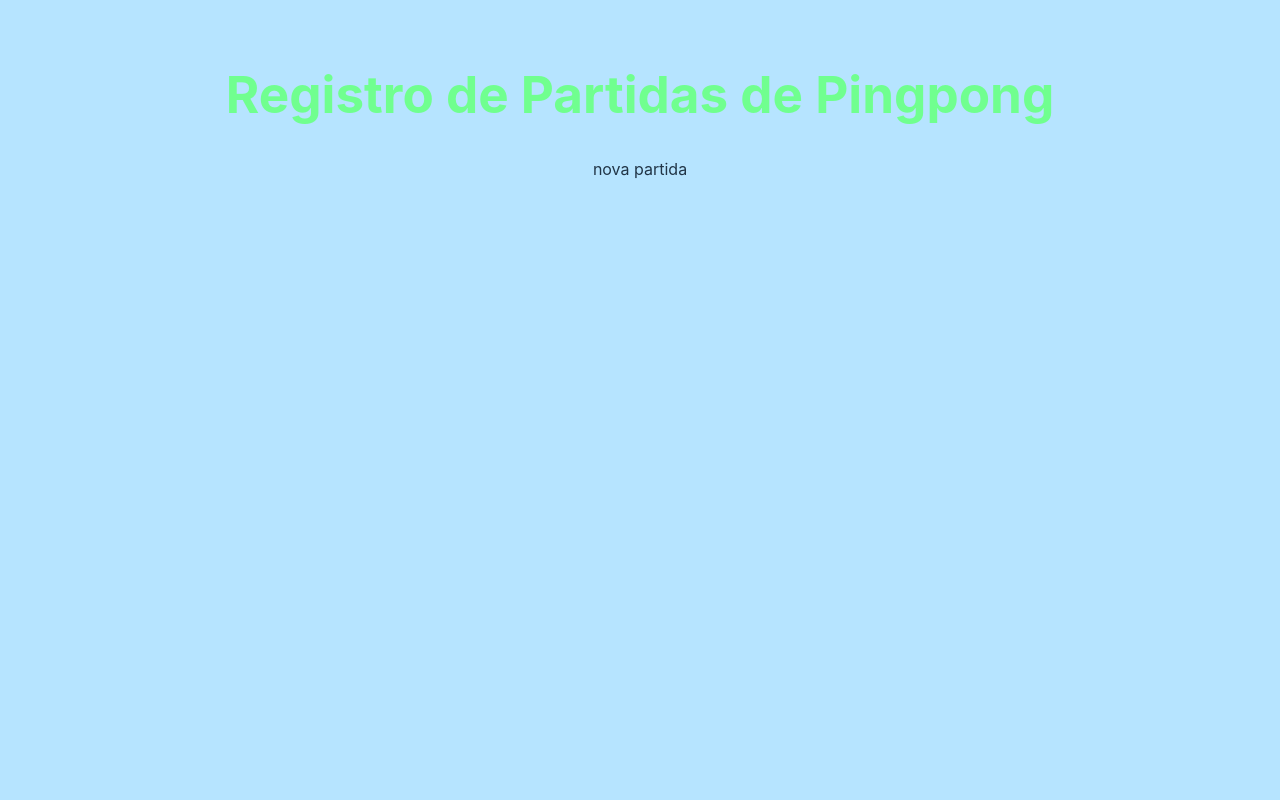
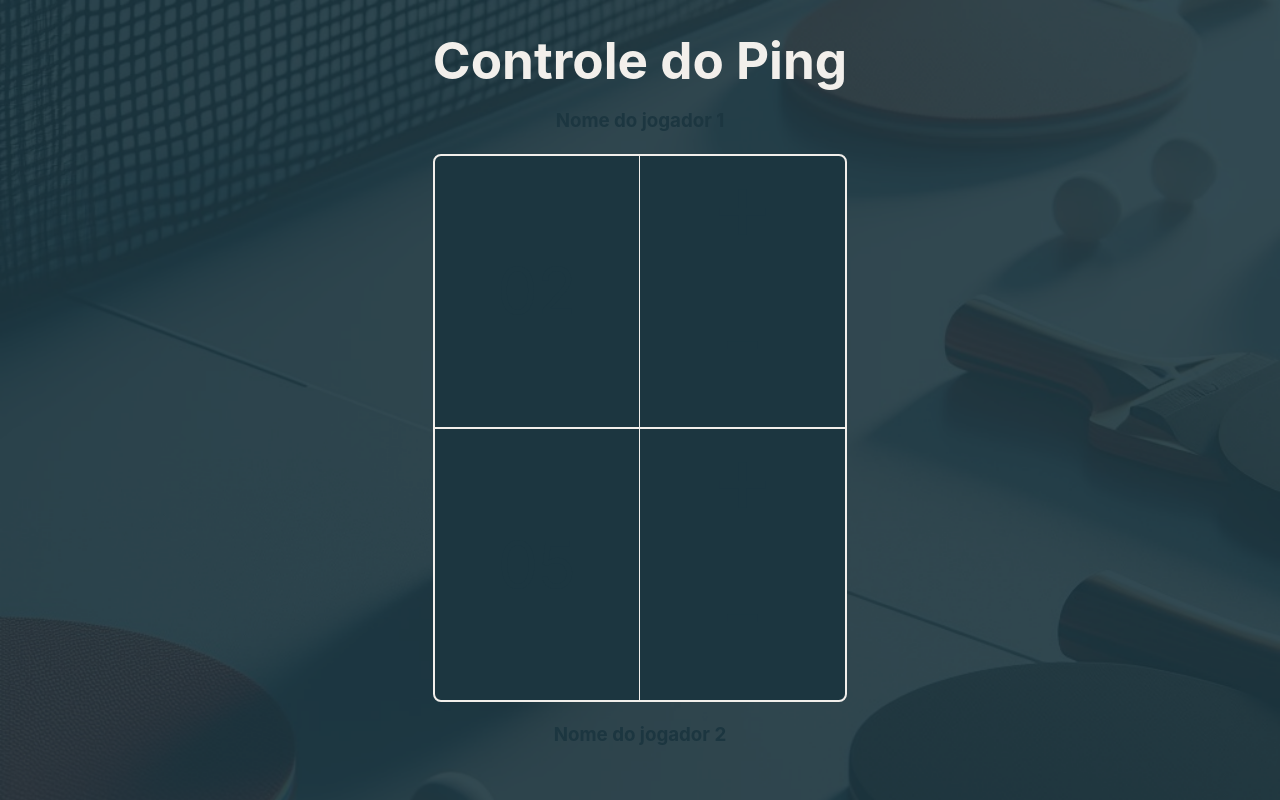
Before and after one commit to matheusassed/pingpong, a React (Vite) app: page /nova-partida in a window 1280 px wide. Built offline with nearby package versions, Linux system fonts and the light colour scheme.

Commit message:
criar layout de página novaPartida

```diff
--- a/src/App.css
+++ b/src/App.css
@@ -3,4 +3,6 @@
   margin: 0 auto;
   padding: 2rem;
   text-align: center;
+  display: flex;
+  flex-direction: column;
 }
--- a/src/App.tsx
+++ b/src/App.tsx
@@ -14,7 +14,7 @@ function App() {
   return (
     <BrowserRouter>
       <header>
-        <Link to='/'><h1>Registro de Partidas de Pingpong</h1></Link>
+        <Link to='/'><h1>Controle do Ping</h1></Link>
       </header>
         <Routes>
           <Route path="/" element={<Home />} />
@@ -23,7 +23,6 @@ function App() {
           <Route path="/estatisticas" element={<Estatisticas />} />
         </Routes>
     </BrowserRouter>
-
   )
 }
 
--- a/src/index.css
+++ b/src/index.css
@@ -3,8 +3,11 @@
   line-height: 1.5;
   font-weight: 400;
   color-scheme: light dark;
-  color: #b6e4ff;
+  color: #F2EFEB;
   background-color: #242424;
+  background: url(./assets/fundo.png);
+  background-size: cover;
+  background-position: center;
   font-synthesis: none;
   text-rendering: optimizeLegibility;
   -webkit-font-smoothing: antialiased;
@@ -12,12 +15,12 @@
 }
 
 a {
-  color: #70ff8f;
+  color: #F2EFEB;
   text-decoration: none;
   transition: all ease .2s;
 }
 a:hover {
-  color: #a1fab4;
+  color: #F2A391;
   text-decoration: wavy;
 }
 
@@ -26,19 +29,24 @@ body {
   display: flex;
   min-width: 320px;
   min-height: 100vh;
+
+  *{
+    box-sizing: border-box;
+  }
 }
 
 h1 {
   font-size: 3.2em;
   line-height: 1.1;
+  margin: 0;
 }
 
 @media (prefers-color-scheme: light) {
   :root {
-    color: #213547;
-    background-color: #b6e4ff;
+    color: #1C3640;
+    background-color: #F2EFEB;
   }
   a:hover {
-    color: #12b335;
+    color: #BF1F1F;
   }
 }
--- a/src/pages/Home/Home.module.scss
+++ b/src/pages/Home/Home.module.scss
@@ -2,9 +2,10 @@
   display: flex;
   flex-direction: column;
   align-items: center;
-  justify-content: flex-start;
-  gap: 1em;
+  justify-content: center;
+  gap: 3em;
   margin-top: 3em;
+  flex-grow: 1;
 
   .link{
     font-size: 2em;
--- /dev/null
+++ b/src/pages/NovaPartida/NovaPartida.module.scss
@@ -0,0 +1,70 @@
+$white: #F2EFEB;
+$blue: #1C3640;
+
+.novaPartida{
+  display: flex;
+  flex-direction: column;
+  align-items: center;
+  justify-content: space-between;
+  flex-grow: 1;
+
+  .nomeJogador{
+    display: block;
+  }
+
+  .mesa{
+    display: flex;
+    flex-direction: column;
+    flex-grow: 1;
+    align-items: center;
+    justify-content: space-between;
+    border-radius: 8px;
+    border: 2px solid $white;
+    background-color: $blue;
+    width: 100%;
+
+    .areaJogador{
+      display: flex;
+      justify-content: space-between;
+      width: 100%;
+      flex-grow: 1;
+
+      &:first-child{
+        border-bottom: 1px solid $white;
+      }
+
+      &:last-child{
+        border-top: 1px solid $white;
+      }
+
+      .areaPontuacao{
+        display: flex;
+        flex-grow: 1;
+        border-right: 1px solid $white;
+        justify-content: center;
+        align-items: center;
+        width: 50%;
+
+        span{
+          font-size: 4em;
+        }
+      }
+
+      .controles{
+        display: flex;
+        flex-direction: column;
+        flex-grow: 1;
+        justify-content: space-between;
+        align-items: center;
+        width: 50%;
+      }
+
+      .controle{
+        flex-grow: 1;
+        font-size: 6em;
+        line-height: 1em;
+        cursor: pointer;
+      }
+    }
+  }
+}
--- a/src/pages/NovaPartida/NovaPartida.tsx
+++ b/src/pages/NovaPartida/NovaPartida.tsx
@@ -1,7 +1,32 @@
+import styles from './NovaPartida.module.scss'
+
 const NovaPartida = () => {
   return(
-    <section>
-      nova partida
+    <section className={ styles.novaPartida }>
+      <div className={ styles.nomeJogador }><h3>Nome do jogador 1</h3></div>
+
+      <div className={ styles.mesa }>
+        <div className={ styles.areaJogador }>
+          <div className={ styles.areaPontuacao }>
+            <span>02</span>
+          </div>
+          <div className={ styles.controles }>
+            <div className={ styles.controle }>+</div>
+            <div className={ styles.controle }>-</div>
+          </div>
+        </div>
+        <div className={ styles.areaJogador }>
+          <div className={ styles.areaPontuacao }>
+            <span>05</span>
+          </div>
+          <div className={ styles.controles }>
+            <div className={ styles.controle }>+</div>
+            <div className={ styles.controle }>-</div>
+          </div>
+        </div>
+      </div>
+
+      <div className={ styles.nomeJogador }><h3>Nome do jogador 2</h3></div>
     </section>
   );
 };
```
Also changed, not shown: src/assets/fundo.png (added).
